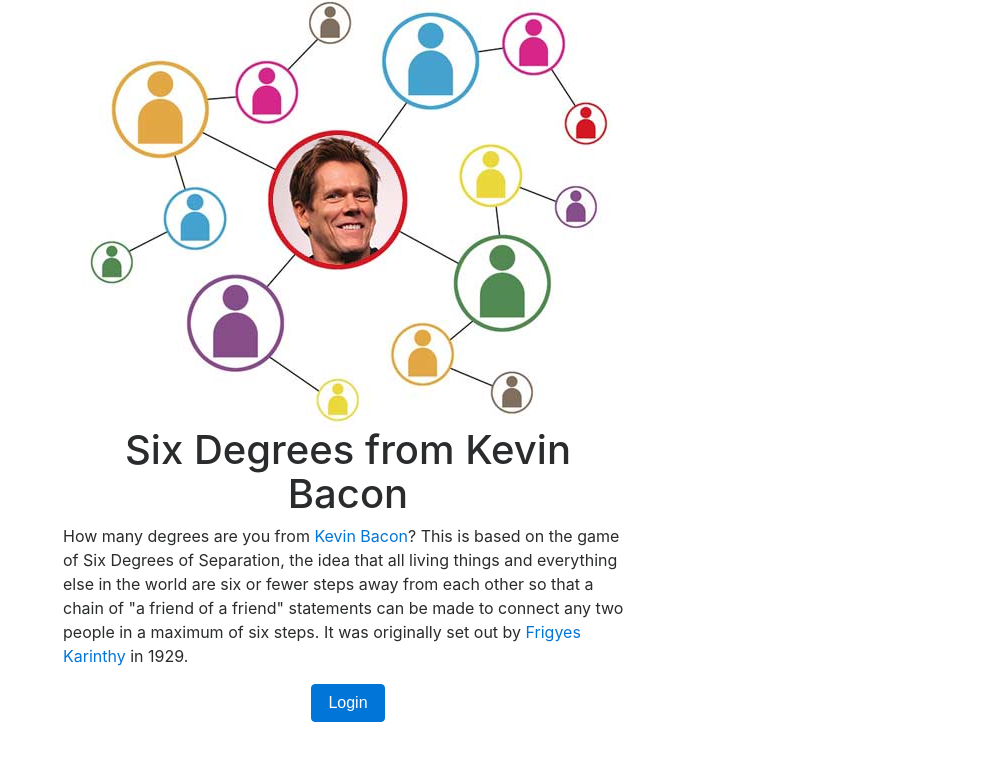
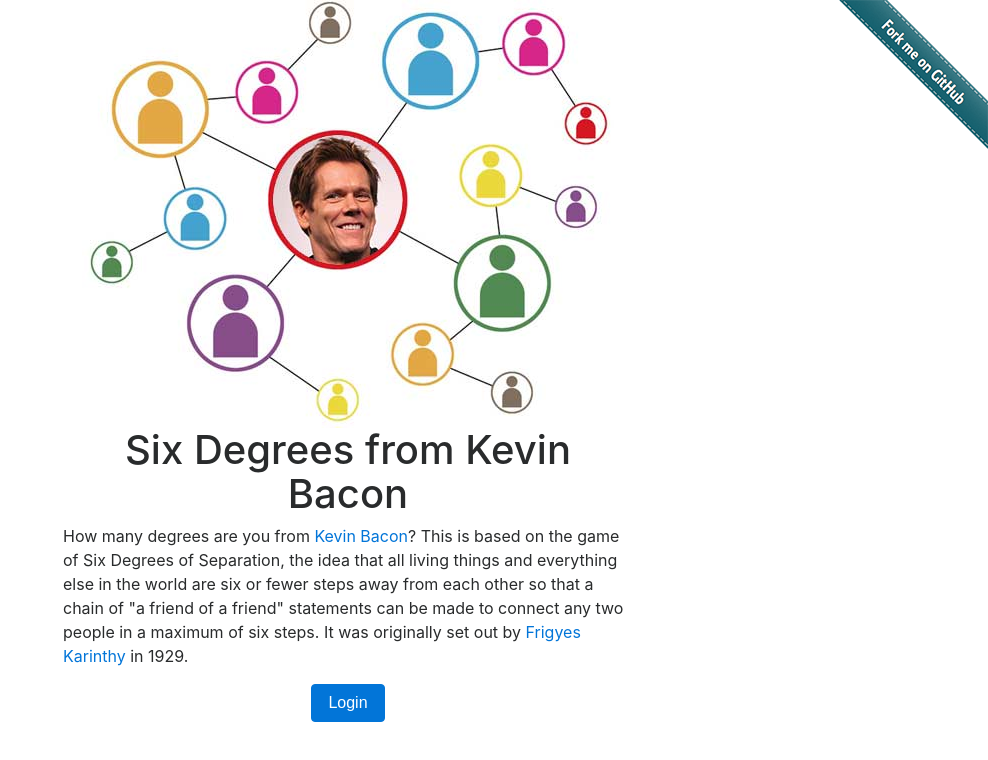
Before and after one commit to misbach/fs-kevinbacon, a plain HTML site: page index.html in a window 1280 px wide. Shown: the whole page, without its empty margins (292-1280 px from the left). Drawn offline with nearby package versions, Linux system fonts and the light colour scheme; a script that the page names is missing.

Commit message:
fork link

```diff
--- a/index.html
+++ b/index.html
@@ -11,6 +11,7 @@
       li { margin-bottom: 5px; }
       .results { display: none; }
       .page { width: 600px; margin: auto; }
+      .github { position: absolute; right: 0px; top: 0px; }
     </style>
   </head>
   <body>
@@ -35,6 +36,7 @@
       </div>
 
     </div>
+    <a href="https://github.com/misbach/fs-kevinbacon"><img src="forkme.png" class="github"></a>
 
     <script src="https://code.jquery.com/jquery-2.2.4.min.js"></script>
     <script src="https://npmcdn.com/tether@1.2.4/dist/js/tether.min.js"></script>
```
Also changed, not shown: forkme.png (added).
